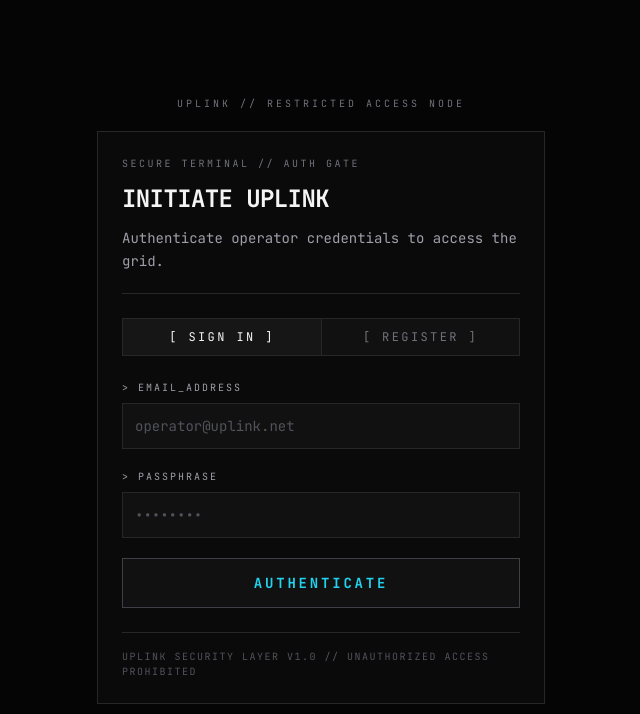
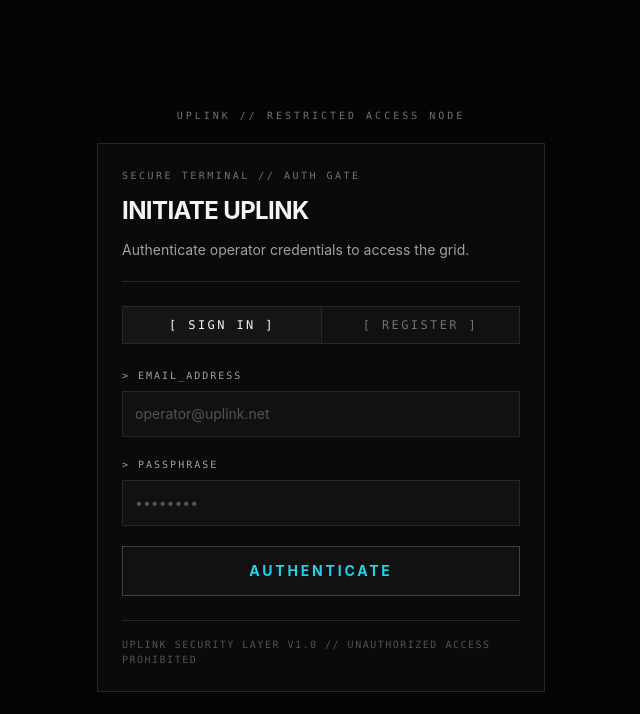
Before and after one commit to Ankit3334/uplink-app, a Next.js app: page /auth in a window 1280 px wide. Shown: the top 714 px of the page, without its empty margins (319-959 px from the left). Built offline with nearby package versions, Linux system fonts and the light colour scheme; no server answers.

Commit message:
Final UI and performance optimizations

```diff
--- a/app/globals.css
+++ b/app/globals.css
@@ -8,46 +8,3 @@
   --border-subtle: #27272a;
   --accent: #22d3ee;
 }
-
-@theme inline {
-  --color-background: var(--background);
-  --color-foreground: var(--foreground);
-  --color-surface: var(--surface);
-  --color-accent: var(--accent);
-  --font-sans: var(--font-jetbrains-mono);
-  --font-mono: var(--font-jetbrains-mono);
-}
-
-@layer base {
-  *,
-  *::before,
-  *::after {
-    border-radius: 0 !important;
-  }
-
-  html,
-  body {
-    min-height: 100%;
-  }
-
-  body {
-    background: var(--background);
-    color: var(--foreground);
-    font-family: var(--font-jetbrains-mono), "JetBrains Mono", ui-monospace,
-      SFMono-Regular, Menlo, Monaco, Consolas, "Liberation Mono", "Courier New",
-      monospace;
-    -webkit-font-smoothing: antialiased;
-    -moz-osx-font-smoothing: grayscale;
-  }
-
-  button,
-  input,
-  textarea,
-  select {
-    border-radius: 0 !important;
-  }
-
-  a {
-    color: inherit;
-  }
-}
```
